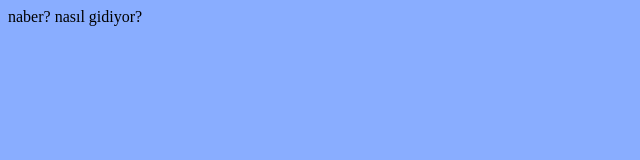
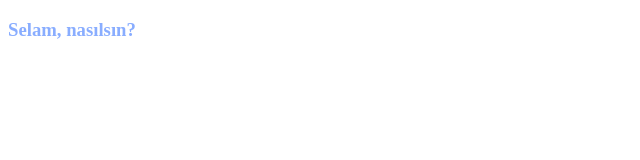
Before and after one commit to Sunilkumar077/fradeshu.github.io, a plain HTML site: page index.html in a window 1280 px wide. Shown: the whole page, without its empty margins (0-640 px from the left). Drawn offline with Linux system fonts and the light colour scheme.

Commit message:
Update index.html

```diff
--- a/index.html
+++ b/index.html
@@ -6,13 +6,14 @@
     <meta http-equiv="X-UA-Compatible" content="IE=edge">
     <meta name="viewport" content="width=device-width, initial-scale=1.0">
     <title>Frade</title>
-    <link rel="stylesheet" href="./CSS/style.css"/>
+    <!--<link rel="stylesheet" href="./CSS/style.css"/>-->
     <link rel="site icon" href="./assets/images/site-logo.ico"/>
 </head>
 
 <body>
-
-  <div>naber? nasıl gidiyor?</div>
+  <div>
+    <h3 style="color: rgb(137, 173, 255);"> Selam, nasılsın? </h3>
+    </div>
 </body>
 
 </html>
```
